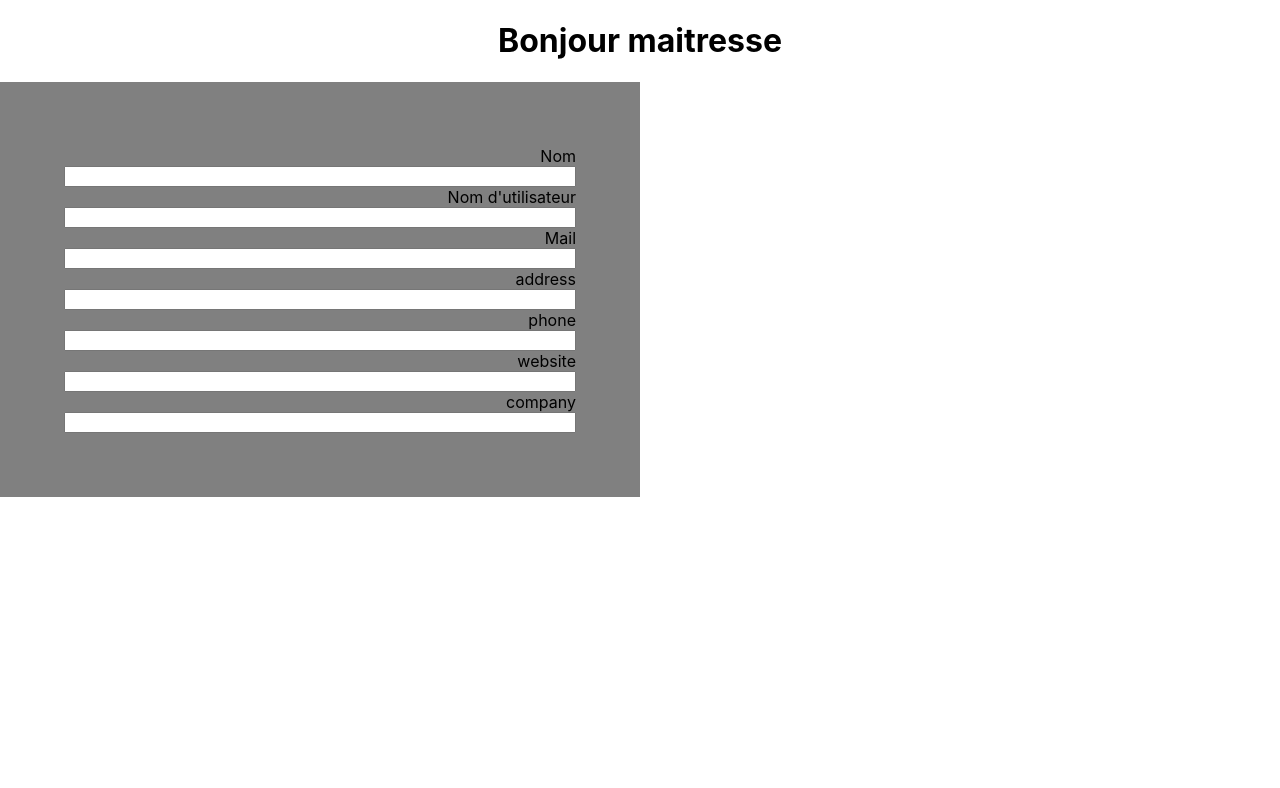
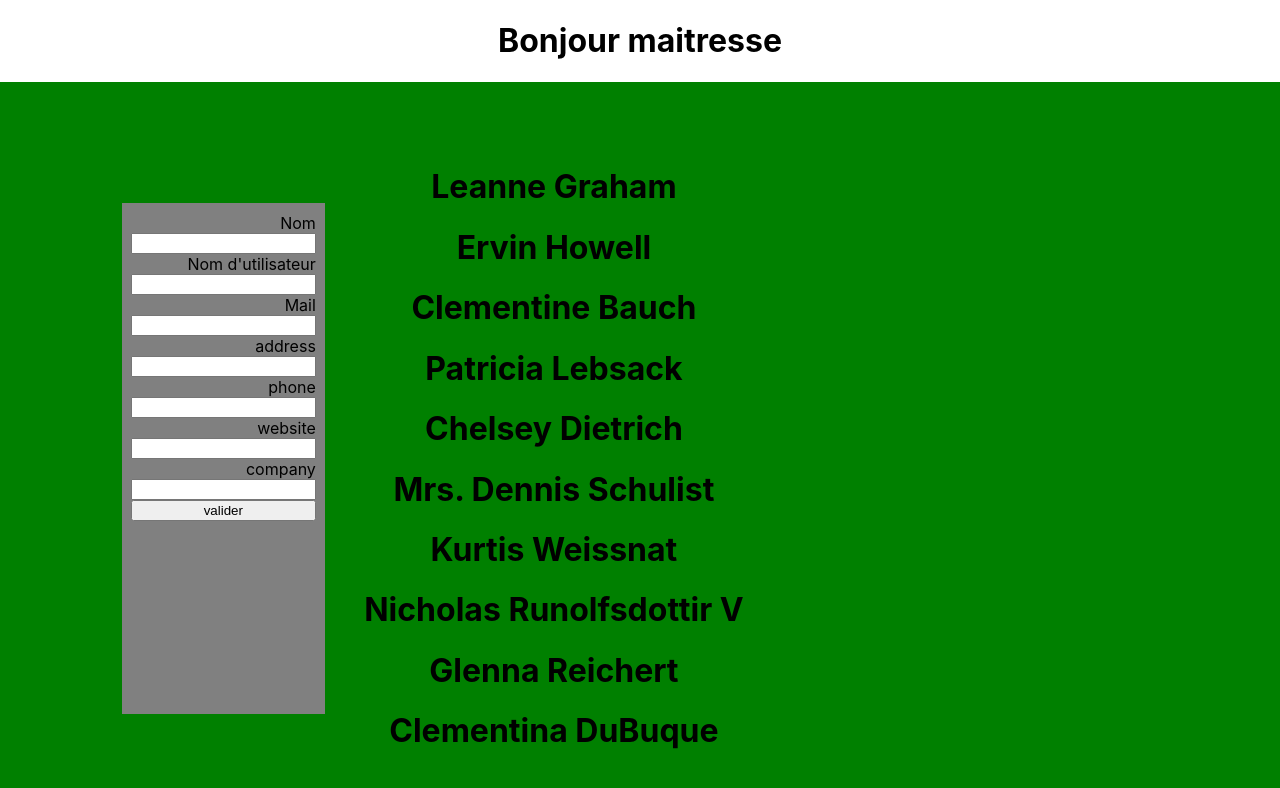
Before and after one commit to espoirmat/gestionnaire_de_contact, a React (Create React App) app: page / in a window 1280 px wide. Shown: the top 788 px of the page. Built offline with nearby package versions, Linux system fonts and the light colour scheme.

Commit message:
recuperations des données mises dans une variable en forme de tableau

```diff
--- a/src/AddContact.jsx
+++ b/src/AddContact.jsx
@@ -1,12 +1,17 @@
 import './style/AddContact.css'
+import React from 'react';
+
+
+
+
 
 function AddContact()
 {
    return (<div className="contenue">
 
-    <form className="formulaire">
-        <label htmlFor="name">Nom</label>
-        <input type="text" className="name"/>
+    <form className="formulaire" >
+        <label htmlFor="nom">Nom</label>
+        <input type="text" className="nom"/>
 
         <label htmlFor="usename">Nom d'utilisateur</label>
         <input type="text" className="usename"/>
@@ -25,6 +30,8 @@
 
         <label htmlFor="company">company</label>
         <input type="text" className="company"/>
+
+        <input type='submit' value="valider"  />
     </form>
 
    </div> )
--- a/src/Home.jsx
+++ b/src/Home.jsx
@@ -1,10 +1,13 @@
 import React from 'react'
+import ListContact from './ListContact'
 import AddContact from './AddContact'
+import './style/Home.css'
 
 function Home() {
   return (
-    <div>
+    <div className="contenue">
       <AddContact/>
+      <ListContact/>
     </div>
   )
 }
--- a/src/ListContact.jsx
+++ b/src/ListContact.jsx
@@ -1,42 +1,12 @@
-import React, {useState, useEffect} from "react";
+import {ContactItem} from "./data/ContactItem"
+import React from 'react'
 
-
-
-    function ListContact() {
-        const [error, setError] = useState(null);
-        const [isLoaded, setIsLoaded] = useState(false);
-        const [items, setItems] = useState([]);
-
-       useEffect(() => {
-          fetch("https://jsonplaceholder.typicode.com/users")
-            .then(res => res.json())
-            .then(
-              (result) => {
-                setIsLoaded(true);
-                setItems(result.items);
-              },
-              (error) => {
-                setIsLoaded(true);
-                setError(error);
-              }
-            )
-        }, [])
-
-        if (error) {
-          return <div>Erreur : {error.message}</div>;
-        } else if (!isLoaded) {
-          return <div>Chargement...</div>;
-        } else {
-          return (
-            <ul>
-              {items.map(item => (
-                <li key={item.name}>
-                  {item.name} {item.price}
-                </li>
-              ))}
-            </ul>
-          );
-        }
-    }
+function ListContact() {
+  return (
+    <div>
+      {ContactItem.map(ContactItem=>(<h1>{ContactItem.name}</h1>))}
+    </div>
+  )
+}
 
 export default ListContact
--- /dev/null
+++ b/src/data/ContactItem.js
@@ -0,0 +1,232 @@
+export var ContactItem = [
+    {
+      "id": 1,
+      "name": "Leanne Graham",
+      "username": "Bret",
+      "email": "Sincere@april.biz",
+      "address": {
+        "street": "Kulas Light",
+        "suite": "Apt. 556",
+        "city": "Gwenborough",
+        "zipcode": "92998-3874",
+        "geo": {
+          "lat": "-37.3159",
+          "lng": "81.1496"
+        }
+      },
+      "phone": "1-770-736-8031 x56442",
+      "website": "hildegard.org",
+      "company": {
+        "name": "Romaguera-Crona",
+        "catchPhrase": "Multi-layered client-server neural-net",
+        "bs": "harness real-time e-markets"
+      }
+    },
+    {
+      "id": 2,
+      "name": "Ervin Howell",
+      "username": "Antonette",
+      "email": "Shanna@melissa.tv",
+      "address": {
+        "street": "Victor Plains",
+        "suite": "Suite 879",
+        "city": "Wisokyburgh",
+        "zipcode": "90566-7771",
+        "geo": {
+          "lat": "-43.9509",
+          "lng": "-34.4618"
+        }
+      },
+      "phone": "010-692-6593 x09125",
+      "website": "anastasia.net",
+      "company": {
+        "name": "Deckow-Crist",
+        "catchPhrase": "Proactive didactic contingency",
+        "bs": "synergize scalable supply-chains"
+      }
+    },
+    {
+      "id": 3,
+      "name": "Clementine Bauch",
+      "username": "Samantha",
+      "email": "Nathan@yesenia.net",
+      "address": {
+        "street": "Douglas Extension",
+        "suite": "Suite 847",
+        "city": "McKenziehaven",
+        "zipcode": "59590-4157",
+        "geo": {
+          "lat": "-68.6102",
+          "lng": "-47.0653"
+        }
+      },
+      "phone": "1-463-123-4447",
+      "website": "ramiro.info",
+      "company": {
+        "name": "Romaguera-Jacobson",
+        "catchPhrase": "Face to face bifurcated interface",
+        "bs": "e-enable strategic applications"
+      }
+    },
+    {
+      "id": 4,
+      "name": "Patricia Lebsack",
+      "username": "Karianne",
+      "email": "Julianne.OConner@kory.org",
+      "address": {
+        "street": "Hoeger Mall",
+        "suite": "Apt. 692",
+        "city": "South Elvis",
+        "zipcode": "53919-4257",
+        "geo": {
+          "lat": "29.4572",
+          "lng": "-164.2990"
+        }
+      },
+      "phone": "493-170-9623 x156",
+      "website": "kale.biz",
+      "company": {
+        "name": "Robel-Corkery",
+        "catchPhrase": "Multi-tiered zero tolerance productivity",
+        "bs": "transition cutting-edge web services"
+      }
+    },
+    {
+      "id": 5,
+      "name": "Chelsey Dietrich",
+      "username": "Kamren",
+      "email": "Lucio_Hettinger@annie.ca",
+      "address": {
+        "street": "Skiles Walks",
+        "suite": "Suite 351",
+        "city": "Roscoeview",
+        "zipcode": "33263",
+        "geo": {
+          "lat": "-31.8129",
+          "lng": "62.5342"
+        }
+      },
+      "phone": "(254)954-1289",
+      "website": "demarco.info",
+      "company": {
+        "name": "Keebler LLC",
+        "catchPhrase": "User-centric fault-tolerant solution",
+        "bs": "revolutionize end-to-end systems"
+      }
+    },
+    {
+      "id": 6,
+      "name": "Mrs. Dennis Schulist",
+      "username": "Leopoldo_Corkery",
+      "email": "Karley_Dach@jasper.info",
+      "address": {
+        "street": "Norberto Crossing",
+        "suite": "Apt. 950",
+        "city": "South Christy",
+        "zipcode": "23505-1337",
+        "geo": {
+          "lat": "-71.4197",
+          "lng": "71.7478"
+        }
+      },
+      "phone": "1-477-935-8478 x6430",
+      "website": "ola.org",
+      "company": {
+        "name": "Considine-Lockman",
+        "catchPhrase": "Synchronised bottom-line interface",
+        "bs": "e-enable innovative applications"
+      }
+    },
+    {
+      "id": 7,
+      "name": "Kurtis Weissnat",
+      "username": "Elwyn.Skiles",
+      "email": "Telly.Hoeger@billy.biz",
+      "address": {
+        "street": "Rex Trail",
+        "suite": "Suite 280",
+        "city": "Howemouth",
+        "zipcode": "58804-1099",
+        "geo": {
+          "lat": "24.8918",
+          "lng": "21.8984"
+        }
+      },
+      "phone": "210.067.6132",
+      "website": "elvis.io",
+      "company": {
+        "name": "Johns Group",
+        "catchPhrase": "Configurable multimedia task-force",
+        "bs": "generate enterprise e-tailers"
+      }
+    },
+    {
+      "id": 8,
+      "name": "Nicholas Runolfsdottir V",
+      "username": "Maxime_Nienow",
+      "email": "Sherwood@rosamond.me",
+      "address": {
+        "street": "Ellsworth Summit",
+        "suite": "Suite 729",
+        "city": "Aliyaview",
+        "zipcode": "45169",
+        "geo": {
+          "lat": "-14.3990",
+          "lng": "-120.7677"
+        }
+      },
+      "phone": "586.493.6943 x140",
+      "website": "jacynthe.com",
+      "company": {
+        "name": "Abernathy Group",
+        "catchPhrase": "Implemented secondary concept",
+        "bs": "e-enable extensible e-tailers"
+      }
+    },
+    {
+      "id": 9,
+      "name": "Glenna Reichert",
+      "username": "Delphine",
+      "email": "Chaim_McDermott@dana.io",
+      "address": {
+        "street": "Dayna Park",
+        "suite": "Suite 449",
+        "city": "Bartholomebury",
+        "zipcode": "76495-3109",
+        "geo": {
+          "lat": "24.6463",
+          "lng": "-168.8889"
+        }
+      },
+      "phone": "(775)976-6794 x41206",
+      "website": "conrad.com",
+      "company": {
+        "name": "Yost and Sons",
+        "catchPhrase": "Switchable contextually-based project",
+        "bs": "aggregate real-time technologies"
+      }
+    },
+    {
+      "id": 10,
+      "name": "Clementina DuBuque",
+      "username": "Moriah.Stanton",
+      "email": "Rey.Padberg@karina.biz",
+      "address": {
+        "street": "Kattie Turnpike",
+        "suite": "Suite 198",
+        "city": "Lebsackbury",
+        "zipcode": "31428-2261",
+        "geo": {
+          "lat": "-38.2386",
+          "lng": "57.2232"
+        }
+      },
+      "phone": "024-648-3804",
+      "website": "ambrose.net",
+      "company": {
+        "name": "Hoeger LLC",
+        "catchPhrase": "Centralized empowering task-force",
+        "bs": "target end-to-end models"
+      }
+    }
+  ]
--- a/src/style/AddContact.css
+++ b/src/style/AddContact.css
@@ -4,6 +4,6 @@
     flex-direction: column;
     background: gray;
     text-align: right;
-    width: 40%;
+    width: 100%;
     padding: 5%;
 }
--- /dev/null
+++ b/src/style/Home.css
@@ -0,0 +1,6 @@
+.contenue
+{
+    background: green;
+    display: flex;
+    padding: 5%;
+}
```
